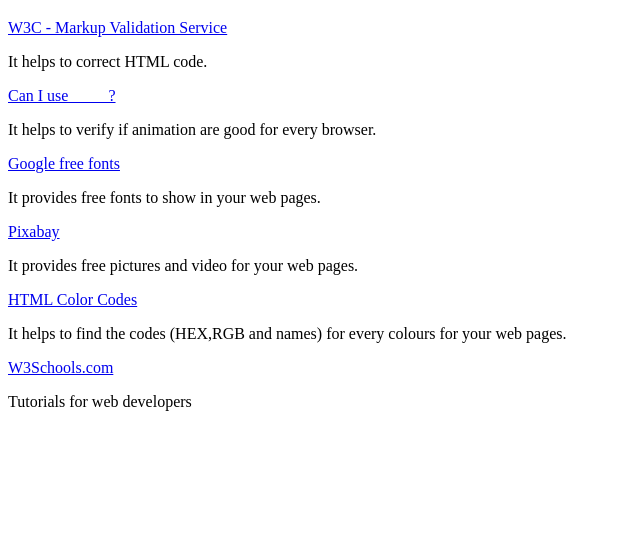
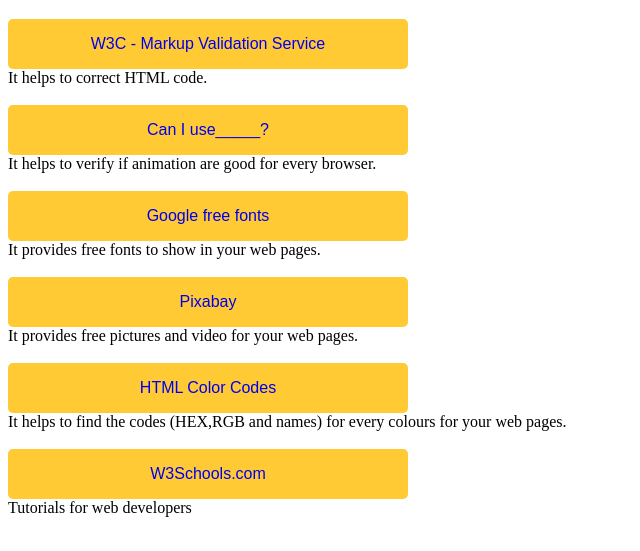
Before and after one commit to AvanyaNina/LMSCF-CSS3-DAY03-Trummer-Marai, a plain HTML site: page index.html in a window 1280 px wide. Shown: the part 61-612 px from the top of the page, without its empty margins (0-640 px from the left). Drawn offline with Linux system fonts and the light colour scheme; a web font is replaced by a local one.

Commit message:
add transition

```diff
--- a/index.html
+++ b/index.html
@@ -5,32 +5,28 @@
 	<meta charset="utf-8">
 	<title>developer resources and tools</title>
 	<link rel="stylesheet" href="Style.css">
+	<link href="https://fonts.googleapis.com/css?family=Gayathri&display=swap" rel="stylesheet">
 </head>
 <body>
 
 	<h1>Developer resources & tools</h1>
 
-	<a href="validator.w3.org" title="validator">W3C - Markup Validation Service</a> <p>It helps to correct HTML code. </p>
+	<div class="button" id="valid"> <a href="validator.w3.org" title="validator">  W3C - Markup Validation Service</a> </div> It helps to correct HTML code. <br> <br>
 
+	<div class="button" id="caniuse"> <a href="caniuse.com" title="caniuse">Can I use_____?</a> </div>
+	It helps to verify if animation are good for every browser.<br> <br>
 
-	<a href="caniuse.com" title="caniuse">Can I use_____?</a>
-	<p>It helps to verify if animation are good for every browser.</p>
+	<div class="button" id="fonts"> <a href="fonts.google.comv" title="Googlefonts">Google free fonts</a>
+	</div>It provides free fonts to show in your web pages.<br> <br>
 
+	<div class="button" id="pixabay"> 	<a href="pixabay.com" title="pixabay">Pixabay</a> </div>
+	It provides free pictures and video for your web pages.<br> <br>
 
-	<a href="fonts.google.comv" title="Googlefonts">Google free fonts</a>
-	<p>It provides free fonts to show in your web pages.</p>
+	<div class="button" id="color"> <a href="htmlcolorcodes.com" title="colorcodes">HTML Color Codes</a> </div> It helps to find the codes (HEX,RGB and names) for every colours for your web pages.<br> <br>
 
-	<a href="pixabay.com" title="pixabay">Pixabay</a>
-	<p>It provides free pictures and video for your web pages.</p>
-
-
-	<a href="htmlcolorcodes.com" title="colorcodes">HTML Color Codes</a>
-	<p>It helps to find the codes (HEX,RGB and names) for every colours for your web pages.</p>
-
-	<a href="w3schools.com" title="W3Schools">W3Schools.com </a>
-	<p>Tutorials for web developers</p>
-
-
+		<div class="button" id="tutorial">
+	<a href="w3schools.com" title="W3Schools">W3Schools.com </a> </div>
+	Tutorials for web developers<br> <br>
 
 
 </body>
--- a/style.css
+++ b/style.css
@@ -0,0 +1,38 @@
+
+
+.button   {
+	width: 400px;
+  	height: 50px;
+  	border-radius: 5px;
+  	background: #FFCA33;
+	font-family: 'Gayathri', sans-serif;
+	display: flex;
+	justify-content: center;
+	align-items: center;
+
+}
+
+#valid {
+	transition: width 3s;
+}
+
+#valid:hover {
+	width: 500px;
+	height: 60px;
+	background-color: greenyellow;
+}
+
+#caniuse {
+
+}
+
+#caniuse:hover {
+
+	display: flex;
+	justify-content: start;
+	background-color: darksalmon;
+	}
+
+a {
+	text-decoration: none;
+}
```
